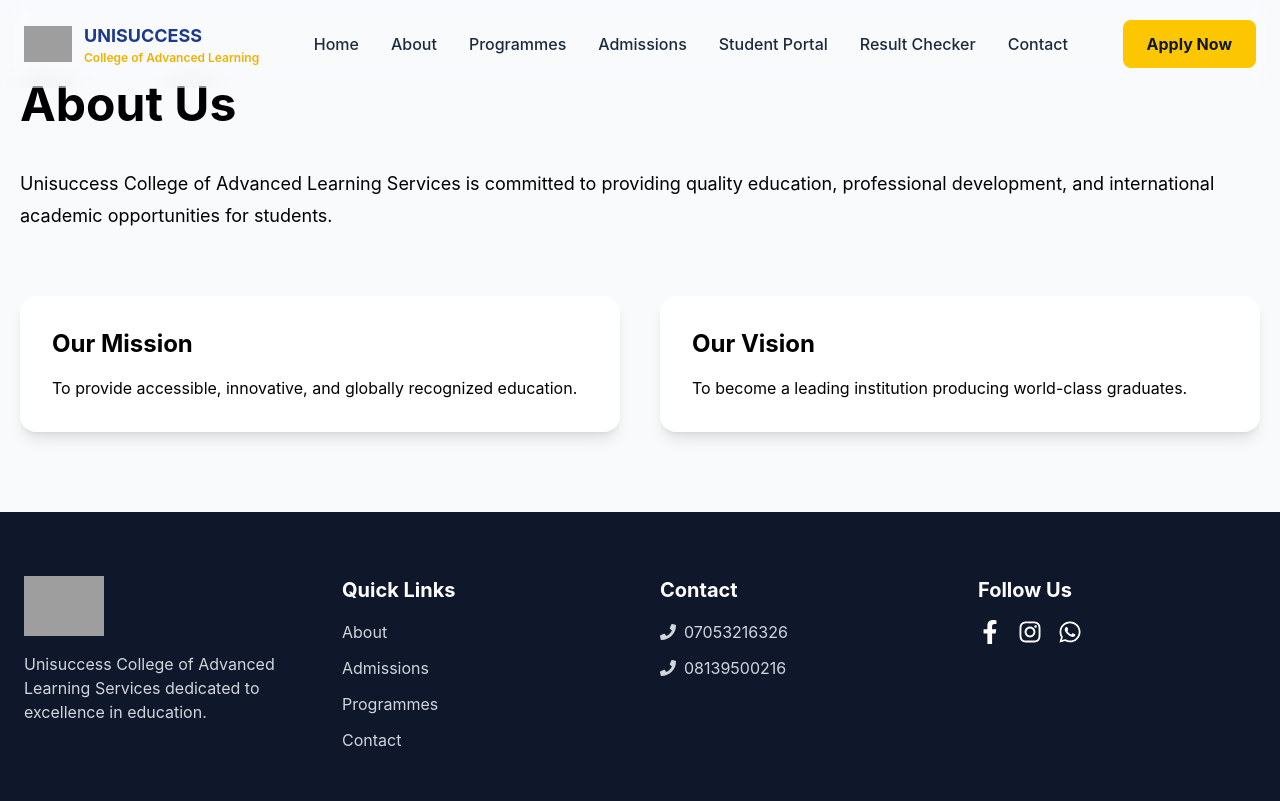
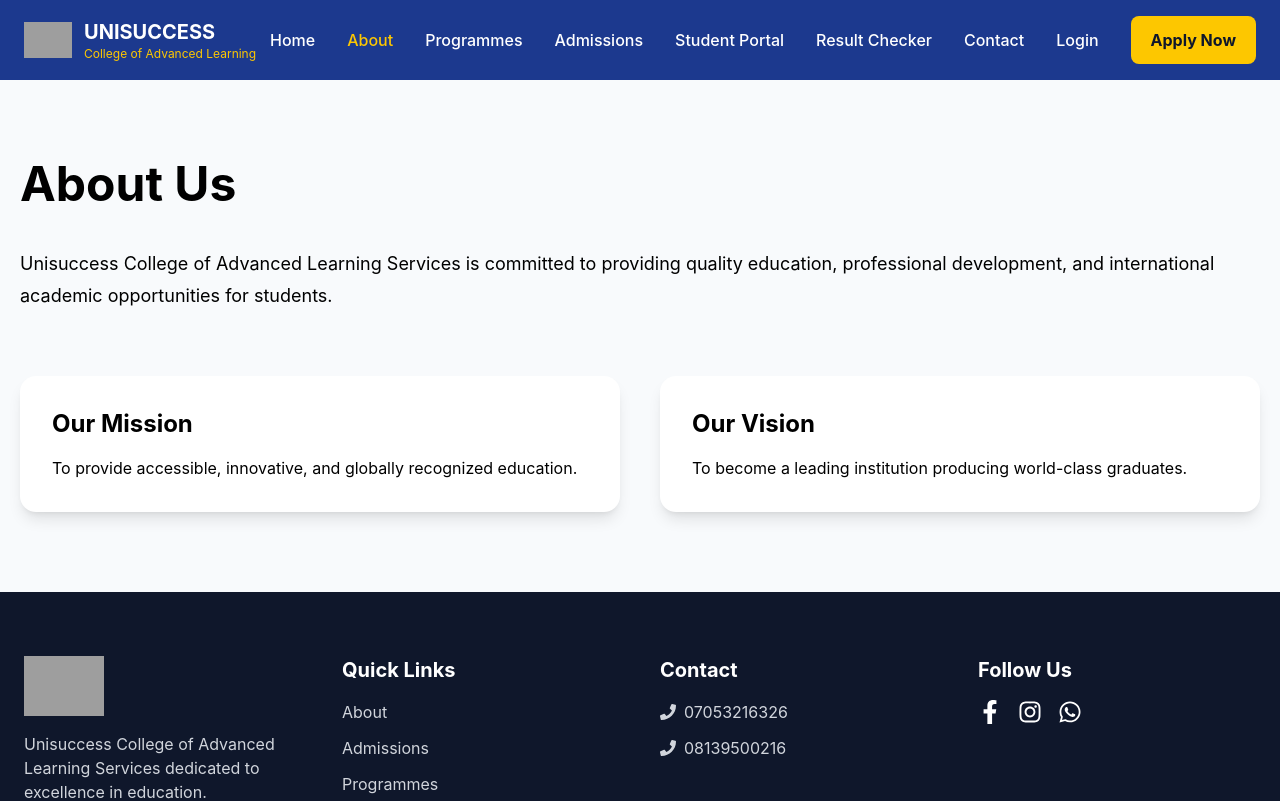
Before and after one commit to odedinaemmanuel84-dev/unisuccesscollege-, a React (Vite) app in the folder unisuccess-college/client/: page /about in a window 1280 px wide. Shown: the top 801 px of the page. Built offline with nearby package versions, Linux system fonts and the light colour scheme; grey boxes are pictures that could not be loaded.

Commit message:
Update Navbar.jsx

```diff
--- a/unisuccess-college/client/src/components/Navbar.jsx
+++ b/unisuccess-college/client/src/components/Navbar.jsx
@@ -1,15 +1,16 @@
-import { useState, useEffect } from "react";
-import { FaBars, FaTimes } from "react-icons/fa";
-import { motion, AnimatePresence } from "framer-motion";
-import { Link } from "react-router-dom";
+import { useEffect, useState } from "react";
+import { Link, NavLink } from "react-router-dom";
+import { FaBars } from "react-icons/fa";
+import MobileMenu from "./MobileMenu";
 
 export default function Navbar() {
-  const [open, setOpen] = useState(false);
+  const [isOpen, setIsOpen] = useState(false);
   const [scrolled, setScrolled] = useState(false);
 
+  // Navbar background on scroll
   useEffect(() => {
     const handleScroll = () => {
-      setScrolled(window.scrollY > 50);
+      setScrolled(window.scrollY > 40);
     };
 
     window.addEventListener("scroll", handleScroll);
@@ -21,49 +22,43 @@ export default function Navbar() {
       );
   }, []);
 
-  const navLinks = [
-    {
-      name: "Home",
-      path: "/",
-    },
-    {
-      name: "About",
-      path: "/about",
-    },
-    {
-      name: "Programmes",
-      path: "/programmes",
-    },
-    {
-      name: "Admissions",
-      path: "/admissions",
-    },
-    {
-      name: "Student Portal",
-      path: "/student-portal",
-    },
-    {
-      name: "Result Checker",
-      path: "/result-checker",
-    },
-    {
-      name: "Contact",
-      path: "/contact",
-    },
-  ];
+  const navLinkClass = ({ isActive }) =>
+    `font-medium transition ${
+      isActive
+        ? "text-yellow-400"
+        : "text-white hover:text-yellow-400"
+    }`;
 
   return (
     <>
-      <nav
-        className={`fixed top-0 left-0 w-full z-50 transition-all duration-300 ${
+      <header
+        className={`
+          fixed
+          top-0
+          left-0
+          w-full
+          z-30
+          transition-all
+          duration-300
+          ${
             scrolled
-            ? "bg-white shadow-lg py-3"
-            : "bg-white/10 backdrop-blur-md py-5"
-        }`}
+              ? "bg-blue-950/95 backdrop-blur-md shadow-lg"
+              : "bg-blue-900"
+          }
+        `}
       >
-        <div className="container-custom px-6 flex justify-between items-center">
+        <div
+          className="
+            container-custom
+            px-6
+            h-20
+            flex
+            items-center
+            justify-between
+          "
+        >
+          {/* Logo */}
 
-          {/* Logo */}
           <Link
             to="/"
             className="flex items-center gap-3"
@@ -74,115 +69,119 @@ export default function Navbar() {
               className="w-12 h-12 object-contain"
             />
 
-            <div>
-              <h2 className="font-bold text-lg text-blue-900">
+            <div className="leading-tight">
+              <h1 className="text-white font-bold text-xl">
                 UNISUCCESS
-              </h2>
+              </h1>
 
-              <p className="text-xs text-yellow-500 font-semibold">
+              <p className="text-yellow-400 text-xs">
                 College of Advanced Learning
               </p>
             </div>
           </Link>
 
           {/* Desktop Menu */}
-          <ul className="hidden lg:flex items-center gap-8 font-medium">
-            {navLinks.map((link) => (
-              <li key={link.name}>
-                <Link
-                  to={link.path}
-                  className="text-slate-800 hover:text-yellow-500 transition duration-300"
+
+          <nav className="hidden lg:flex items-center gap-8">
+            <NavLink
+              to="/"
+              className={navLinkClass}
             >
-                  {link.name}
-                </Link>
-              </li>
-            ))}
-          </ul>
+              Home
+            </NavLink>
 
-          {/* Apply Button */}
+            <NavLink
+              to="/about"
+              className={navLinkClass}
+            >
+              About
+            </NavLink>
+
+            <NavLink
+              to="/programmes"
+              className={navLinkClass}
+            >
+              Programmes
+            </NavLink>
+
+            <NavLink
+              to="/admissions"
+              className={navLinkClass}
+            >
+              Admissions
+            </NavLink>
+
+            <NavLink
+              to="/student-portal"
+              className={navLinkClass}
+            >
+              Student Portal
+            </NavLink>
+
+            <NavLink
+              to="/result-checker"
+              className={navLinkClass}
+            >
+              Result Checker
+            </NavLink>
+
+            <NavLink
+              to="/contact"
+              className={navLinkClass}
+            >
+              Contact
+            </NavLink>
+
+            <NavLink
+              to="/login"
+              className={navLinkClass}
+            >
+              Login
+            </NavLink>
+
             <Link
               to="/admissions"
-            className="hidden lg:block bg-yellow-400 hover:bg-yellow-500 text-slate-900 px-6 py-3 rounded-lg font-bold transition duration-300"
+              className="
+                bg-yellow-400
+                hover:bg-yellow-500
+                text-slate-900
+                px-5
+                py-3
+                rounded-lg
+                font-bold
+                transition
+              "
             >
               Apply Now
             </Link>
+          </nav>
 
-          {/* Mobile Toggle */}
+          {/* Mobile Menu Button */}
+
           <button
-            className="lg:hidden text-2xl text-blue-900"
             onClick={() =>
-              setOpen(!open)
+              setIsOpen(true)
             }
+            className="
+              lg:hidden
+              text-white
+              text-3xl
+            "
           >
-            {open ? (
-              <FaTimes />
-            ) : (
             <FaBars />
-            )}
           </button>
         </div>
-      </nav>
+      </header>
+
+      {/* Spacer */}
+      <div className="h-20"></div>
 
       {/* Mobile Menu */}
-      <AnimatePresence>
-        {open && (
-          <motion.div
-            initial={{
-              opacity: 0,
-              x: "100%",
-            }}
-            animate={{
-              opacity: 1,
-              x: 0,
-            }}
-            exit={{
-              opacity: 0,
-              x: "100%",
-            }}
-            transition={{
-              duration: 0.3,
-            }}
-            className="fixed top-0 right-0 h-screen w-72 bg-white shadow-2xl z-[60] p-8"
-          >
-            <div className="flex justify-end mb-8">
-              <button
-                onClick={() =>
-                  setOpen(false)
-                }
-                className="text-2xl"
-              >
-                <FaTimes />
-              </button>
-            </div>
 
-            <ul className="space-y-6">
-              {navLinks.map((link) => (
-                <li key={link.name}>
-                  <Link
-                    to={link.path}
-                    onClick={() =>
-                      setOpen(false)
-                    }
-                    className="block text-lg font-medium text-slate-700 hover:text-yellow-500"
-                  >
-                    {link.name}
-                  </Link>
-                </li>
-              ))}
-            </ul>
-
-            <Link
-              to="/admissions"
-              onClick={() =>
-                setOpen(false)
-              }
-              className="mt-10 block text-center bg-yellow-400 text-slate-900 py-3 rounded-lg font-bold"
-            >
-              Apply Now
-            </Link>
-          </motion.div>
-        )}
-      </AnimatePresence>
+      <MobileMenu
+        isOpen={isOpen}
+        setIsOpen={setIsOpen}
+      />
     </>
   );
           }
```
Lines whose indentation alone changed are shown as unchanged.
